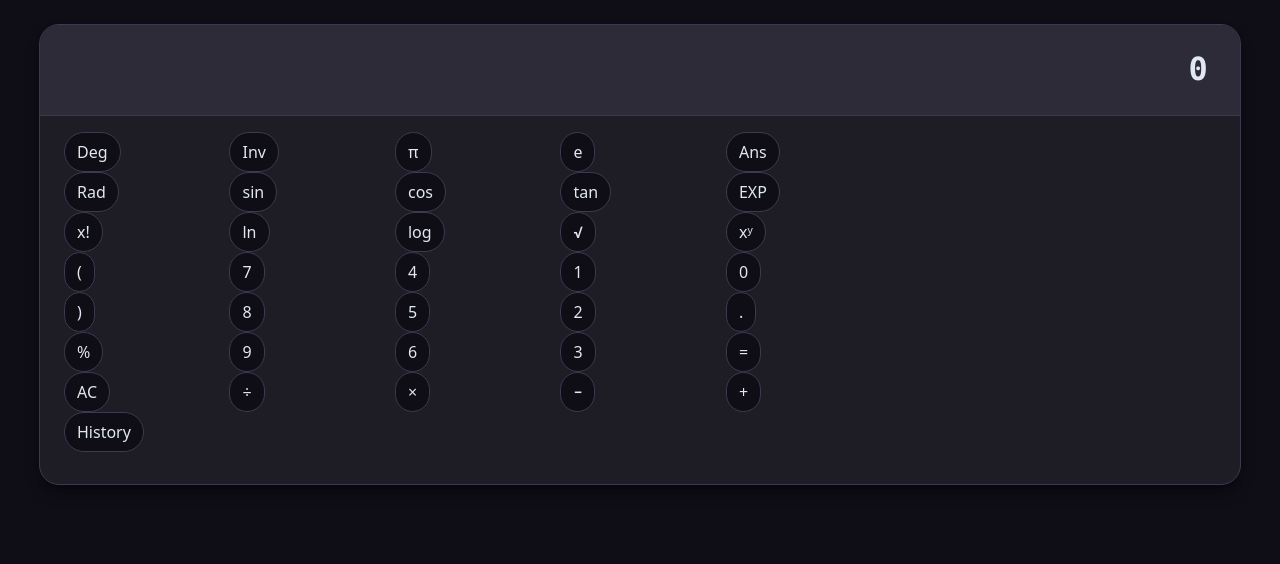
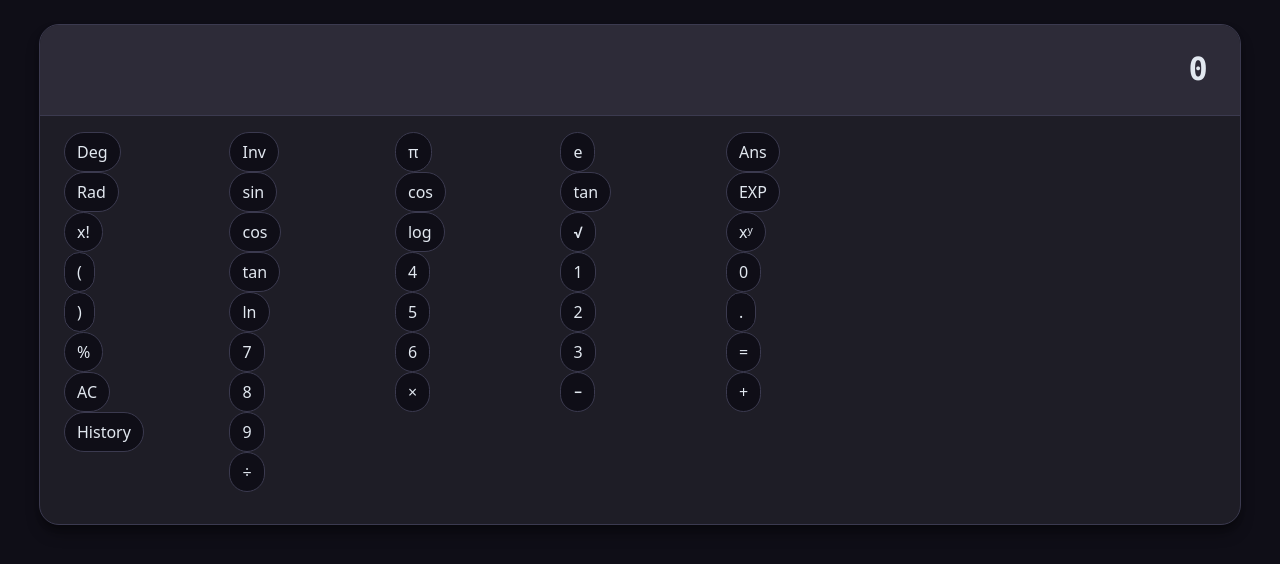
Before and after one commit to PrabodyaAldeniya/smart-calculator, a React (Vite) app: page / in a window 1280 px wide. Shown: the top 564 px of the page. Built offline with nearby package versions, Linux system fonts and the light colour scheme.

Commit message:
Implement DEG, RAD, and INV scientific modes
Implemented functional Degree, Radian, and Inverse modes for scientific calculations. Added correct trigonometric conversions, inverse trig behavior, active mode toggles, safe validation, and preserved Ans, History, and existing calculator functionality.

```diff
--- a/src/components/Calculator.tsx
+++ b/src/components/Calculator.tsx
@@ -1,7 +1,8 @@
 import { useState } from 'react'
 import { CalculatorDisplay } from './CalculatorDisplay'
 import { CalculatorButton } from './CalculatorButton'
-import type { Operator, CalculatorMode, CalculationRecord } from '../types/calculator'
+import type { Operator, CalculationRecord, AngleMode } from '../types/calculator'
+import { toRadians, toDegrees } from '../utils/calculator'
 
 type CalculatorProps = {
   initialDisplay?: string
@@ -25,7 +26,8 @@ const Calculator = ({
   const [operator, setOperator] = useState<Operator | null>(null)
   const [waitingForOperand, setWaitingForOperand] = useState<boolean>(false)
   const [expression, setExpression] = useState<string>('0')
-  const [mode, setMode] = useState<CalculatorMode>('DEG')
+  const [angleMode, setAngleMode] = useState<AngleMode>('deg')
+  const [isInverse, setIsInverse] = useState<boolean>(false)
   const [ansValue, setAnsValue] = useState<string | null>(null)
 
   const handleNumber = (digit: string) => {
@@ -177,20 +179,39 @@ const Calculator = ({
 
     let result: number
 
+    const isTrigInverse = isInverse && ['sin', 'cos', 'tan'].includes(op)
+
     switch (op) {
       case 'sin': {
-        const radians = mode === 'DEG' ? (current * Math.PI) / 180 : current
-        result = Math.sin(radians)
+        if (isTrigInverse) {
+          if (current < -1 || current > 1) return
+          result = Math.asin(current)
+          if (angleMode === 'deg') result = toDegrees(result)
+        } else {
+          const radians = angleMode === 'deg' ? toRadians(current) : current
+          result = Math.sin(radians)
+        }
         break
       }
       case 'cos': {
-        const radians = mode === 'DEG' ? (current * Math.PI) / 180 : current
-        result = Math.cos(radians)
+        if (isTrigInverse) {
+          if (current < -1 || current > 1) return
+          result = Math.acos(current)
+          if (angleMode === 'deg') result = toDegrees(result)
+        } else {
+          const radians = angleMode === 'deg' ? toRadians(current) : current
+          result = Math.cos(radians)
+        }
         break
       }
       case 'tan': {
-        const radians = mode === 'DEG' ? (current * Math.PI) / 180 : current
-        result = Math.tan(radians)
+        if (isTrigInverse) {
+          result = Math.atan(current)
+          if (angleMode === 'deg') result = toDegrees(result)
+        } else {
+          const radians = angleMode === 'deg' ? toRadians(current) : current
+          result = Math.tan(radians)
+        }
         break
       }
       case 'ln':
@@ -248,18 +269,35 @@ const Calculator = ({
 
     const roundedResult = Math.round(result * 1000000) / 1000000
 
+    // Build expression string for history display
+    let opDisplay: string
+    if (['sin', 'cos', 'tan'].includes(op)) {
+      opDisplay = isInverse
+        ? op === 'sin'
+          ? 'sin⁻¹'
+          : op === 'cos'
+          ? 'cos⁻¹'
+          : 'tan⁻¹'
+        : op
+    } else {
+      opDisplay = op
+    }
+
+    const exprInput = current.toString()
+    const expr = `${opDisplay}(${exprInput})`
+    const resultStr = String(roundedResult)
+
     setDisplay(String(roundedResult))
     setPreviousValue(roundedResult as number)
     setWaitingForOperand(true)
-    // Update expression to show the function was applied
-    if (['sin', 'cos', 'tan', 'ln', 'log', '√', 'x!'].includes(op)) {
-      setExpression(_prev => String(roundedResult))
-    }
+    setExpression(_prev => String(roundedResult))
+    setAnsValue(String(roundedResult))
+    onAddToHistory(expr, resultStr)
   }
 
   const handleToggleMode = () => {
-    setMode(prev => {
-      const newMode = prev === 'DEG' ? 'RAD' : 'DEG'
+    setAngleMode(prev => {
+      const newMode = prev === 'deg' ? 'rad' : 'deg'
       return newMode
     })
   }
@@ -313,14 +351,14 @@ const Calculator = ({
             variant="function"
             label="Deg"
             onClick={handleToggleMode}
-            className={mode === 'DEG' ? 'active' : ''}
+            className={angleMode === 'deg' ? 'active' : ''}
             aria-label="Toggle DEG mode"
           />
           <CalculatorButton
             variant="function"
             label="Rad"
             onClick={handleToggleMode}
-            className={mode === 'RAD' ? 'active' : ''}
+            className={angleMode === 'rad' ? 'active' : ''}
             aria-label="Toggle RAD mode"
           />
           <CalculatorButton variant="function" label="x!" onClick={() => handleScientific('x!')} />
@@ -338,9 +376,35 @@ const Calculator = ({
 
         {/* Row 2: Inv, sin, ln, 7, 8, 9, ÷ */}
         <div className="grid grid-cols-7 gap-1 mb-2">
-          <CalculatorButton variant="function" label="Inv" onClick={() => handleScientific('Inv')} />
-          <CalculatorButton variant="function" label="sin" onClick={() => handleScientific('sin')} />
-          <CalculatorButton variant="function" label="ln" onClick={() => handleScientific('ln')} />
+          <CalculatorButton
+            variant="function"
+            label="Inv"
+            onClick={() => setIsInverse((prev) => !prev)}
+            aria-label="Toggle inverse mode"
+          />
+          <CalculatorButton
+            variant="function"
+            label={isInverse ? 'sin⁻¹' : 'sin'}
+            onClick={() => handleScientific('sin')}
+            aria-label={isInverse ? 'Compute inverse sine' : 'Compute sine'}
+          />
+          <CalculatorButton
+            variant="function"
+            label={isInverse ? 'cos⁻¹' : 'cos'}
+            onClick={() => handleScientific('cos')}
+            aria-label={isInverse ? 'Compute inverse cosine' : 'Compute cosine'}
+          />
+          <CalculatorButton
+            variant="function"
+            label={isInverse ? 'tan⁻¹' : 'tan'}
+            onClick={() => handleScientific('tan')}
+            aria-label={isInverse ? 'Compute inverse tangent' : 'Compute tangent'}
+          />
+          <CalculatorButton
+            variant="function"
+            label="ln"
+            onClick={() => handleScientific('ln')}
+          />
           <CalculatorButton variant="number" label="7" onClick={() => handleNumber('7')} />
           <CalculatorButton variant="number" label="8" onClick={() => handleNumber('8')} />
           <CalculatorButton variant="number" label="9" onClick={() => handleNumber('9')} />
--- a/src/utils/calculator.ts
+++ b/src/utils/calculator.ts
@@ -1,4 +1,4 @@
-import type { Operator, CalculationRecord, CalculatorMode } from '../types/calculator'
+import type { Operator, CalculationRecord, AngleMode } from '../types/calculator'
 
 // Calculator display state
 export type DisplayValue = string
@@ -33,7 +33,7 @@ export interface CalculatorState {
   previousValue: number | null
   operator: Operator | null
   waitingForOperand: boolean
-  mode: CalculatorMode
+  mode: AngleMode
   history: CalculationRecord[]
 }
 
@@ -43,7 +43,7 @@ export const initialState: CalculatorState = {
   previousValue: null,
   operator: null,
   waitingForOperand: false,
-  mode: 'DEG',
+  mode: 'deg',
   history: [],
 }
 
@@ -80,8 +80,54 @@ export const deleteLastHistoryRecord = (state: CalculatorState): CalculatorState
 // Get history records count
 export const getHistoryCount = (state: CalculatorState): number => state.history.length
 
+// Convert degrees to radians
+export const toRadians = (degrees: number): number => {
+  return (degrees * Math.PI) / 180
+}
+
+// Convert radians to degrees
+export const toDegrees = (radians: number): number => {
+  return (radians * 180) / Math.PI
+}
+
+// Calculate inverse trigonometric functions with range validation
+// Returns result in the appropriate unit based on angleMode
+export const calculateInverseTrig = (
+  op: 'asin' | 'acos' | 'atan',
+  value: number,
+  angleMode: AngleMode
+): number => {
+  let result: number
+
+  // Validate input range for asin and acos
+  if (op === 'asin' || op === 'acos') {
+    if (value < -1 || value > 1) {
+      // Return NaN-safe value - will be handled by caller to show Error
+      return NaN
+    }
+  }
+
+  switch (op) {
+    case 'asin':
+      result = Math.asin(value)
+      break
+    case 'acos':
+      result = Math.acos(value)
+      break
+    case 'atan':
+      result = Math.atan(value)
+      break
+  }
+
+  // Convert to degrees if angleMode is 'deg', otherwise return radians
+  if (angleMode === 'deg') {
+    return result * 180 / Math.PI
+  }
+  return result
+}
+
 // Toggle DEG/RAD mode
 export const toggleMode = (state: CalculatorState): CalculatorState => ({
   ...state,
-  mode: state.mode === 'DEG' ? 'RAD' : 'DEG',
+  mode: state.mode === 'deg' ? 'rad' : 'deg',
 })
```
Also changed, not shown: src/types/calculator.ts (+5 -2 lines).
